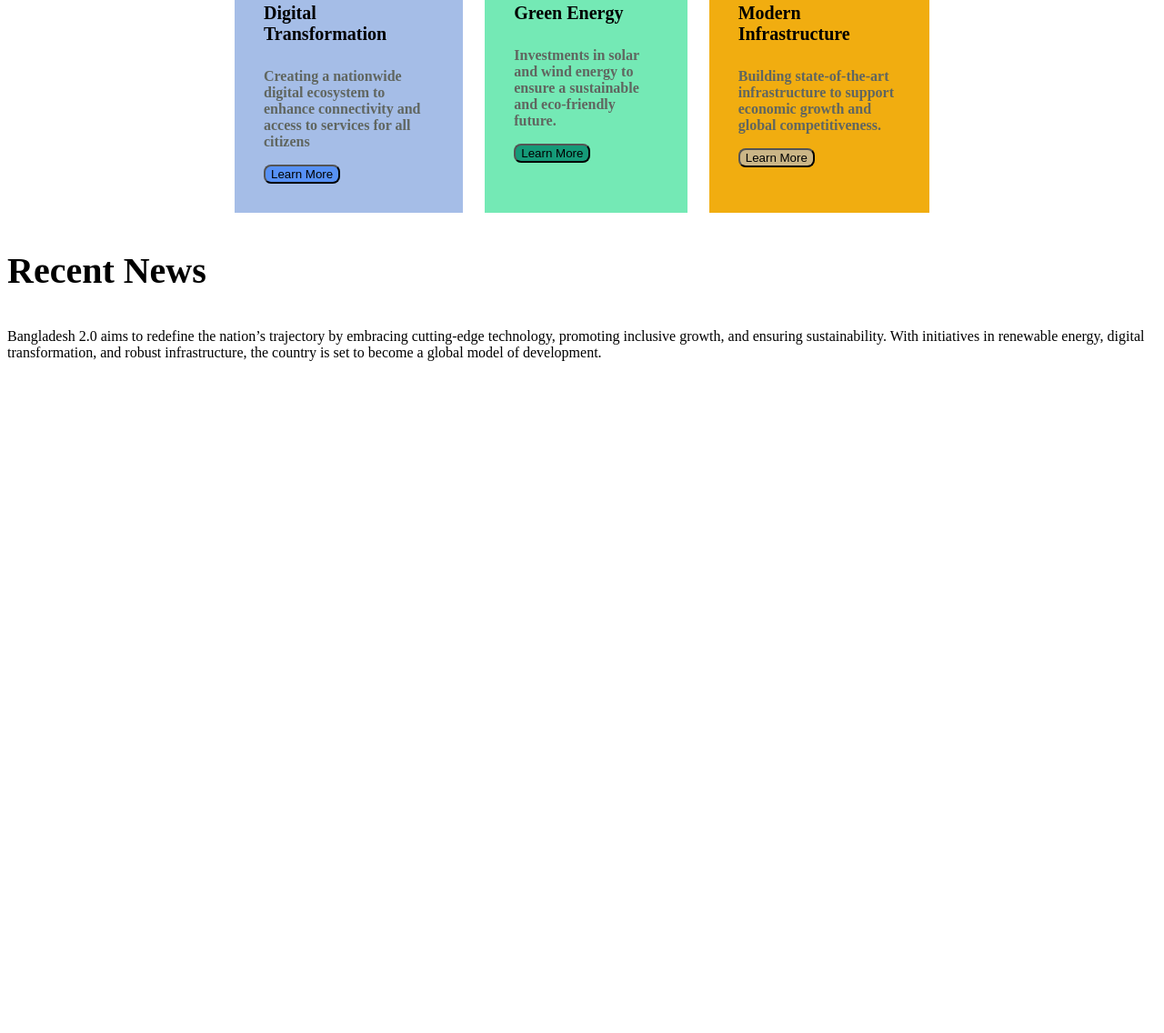
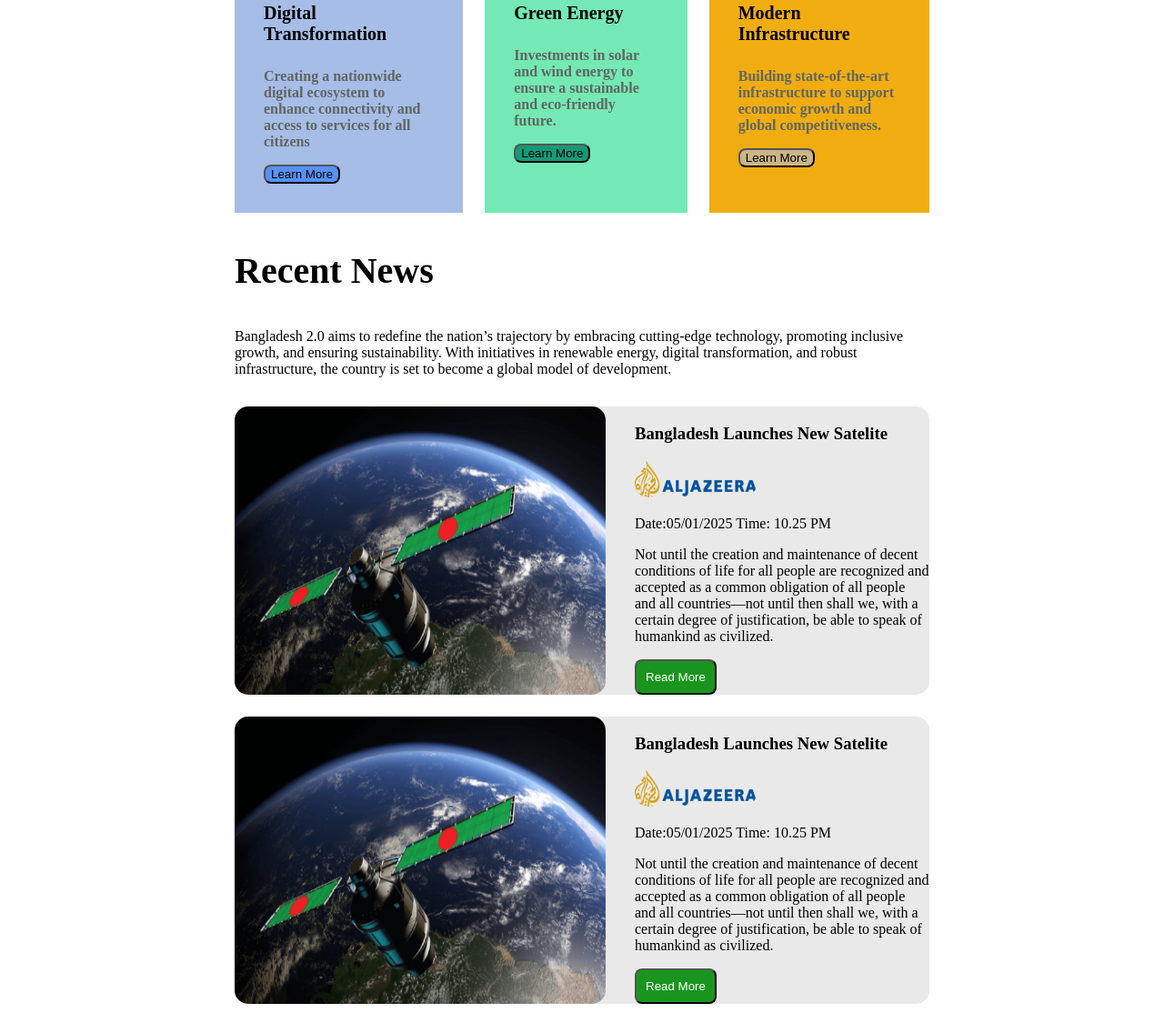
Before and after one commit to Toufiq98/Bangladesh2.0, a plain HTML site: page assets/index.html in a window 1280 px wide. Shown: the part 1124-2260 px from the top of the page at 91% size. Before the commit the page ends 1537 px from the top, so only its background shows below. Drawn offline with Linux system fonts and the light colour scheme.

Commit message:
second commit

```diff
--- a/assets/index.html
+++ b/assets/index.html
@@ -32,7 +32,7 @@
         <section class="main">
             <h2 style="font-size: 40px; font-family: fira sans; font-weight: 600;">The Vision of Future</h2>
             <p>Bangladesh 2.0 aims to redefine the nation’s trajectory by embracing cutting-edge technology, promoting inclusive growth, and ensuring sustainability. With initiatives in renewable energy, digital transformation, and robust infrastructure, the country is set to become a global model of development.</p>
-            <div class="card">
+            <div class="card-first">
                 <div class="title1">
                     <div class="icon"><img src="../assets/card-icon.png" alt=""></div>
                     <div >
@@ -64,7 +64,33 @@
         <section class="recent">
             <div class="header">
                 <h3 style="font-size: 40px;font-weight: bold;">Recent News</h3>
-                <p>Bangladesh 2.0 aims to redefine the nation’s trajectory by embracing cutting-edge technology, promoting inclusive growth, and ensuring sustainability. With initiatives in renewable energy, digital transformation, and robust infrastructure, the country is set to become a global model of development.</p>
+                <p style="font-size: 16px;">Bangladesh 2.0 aims to redefine the nation’s trajectory by embracing cutting-edge technology, promoting inclusive growth, and ensuring sustainability. With initiatives in renewable energy, digital transformation, and robust infrastructure, the country is set to become a global model of development.</p>
+            </div>
+        </section>
+        <section class="satelite">
+            <div class="card">
+                <div class="card1">
+                    <img src="../assets/satelite.png" alt="">
+                    <div class="card-description">
+                    <h3>Bangladesh Launches New Satelite</h3>
+                    <img src="../assets/al-jazeera.png" alt="">
+                    <p>Date:05/01/2025 <span>Time: 10.25 PM</span></p>
+                    <p>Not until the creation and maintenance of decent conditions of life for all people are recognized and accepted as a common obligation of all people and all countries—not until then shall we,
+                    with a certain degree of justification, be able to speak of humankind as civilized.</p>
+                   <button class="Button">Read More</button>
+                    </div>
+                </div>
+                <div class="card2">
+                    <img src="../assets/satelite.png" alt="">
+                    <div class="card-description">
+                    <h3>Bangladesh Launches New Satelite</h3>
+                    <img src="../assets/al-jazeera.png" alt="">
+                    <p>Date:05/01/2025 <span>Time: 10.25 PM</span></p>
+                    <p>Not until the creation and maintenance of decent conditions of life for all people are recognized and accepted as a common obligation of all people and all countries—not until then shall we,
+                    with a certain degree of justification, be able to speak of humankind as civilized.</p>
+                   <button class="Button">Read More</button>
+                   </div>
+                </div>
             </div>
         </section>
 
--- a/assets/style/style.css
+++ b/assets/style/style.css
@@ -75,7 +75,7 @@ nav{
     font-size: 16px;
     color: #606660;
 }
-.card{
+.card-first{
     display: flex;
     gap: 24px;
     height: 100%;
@@ -105,3 +105,42 @@ nav{
     border-radius: 8px;
     background-color: #cbb687;
 }
+.satelite{
+    display: flex;
+    flex-direction:row;
+    margin-left: 250px;
+    margin-right: 250px;
+}
+.recent{
+    margin-left: 250px;
+    margin-right: 250px;
+    margin-bottom: 32px;
+}
+.card1{
+    background-color: #eae9e9;
+    display: flex;
+    justify-content: space-between;
+    gap: 32px;
+    margin-bottom: 24px;
+    border-radius:15px;
+}
+.card1 img{
+    border-radius: 15px;
+}
+.card2 img{
+    border-radius: 15px;
+}
+.card2{
+    background-color: #eae9e9 ;
+    display: flex;
+    justify-content: space-between;
+    gap: 32px;
+    margin-bottom: 24px;
+    border-radius: 15px;
+}
+.Button{
+    border-radius: 8px;
+    background-color: #19951e;
+    padding: 10px;
+    color: white;
+}
```
